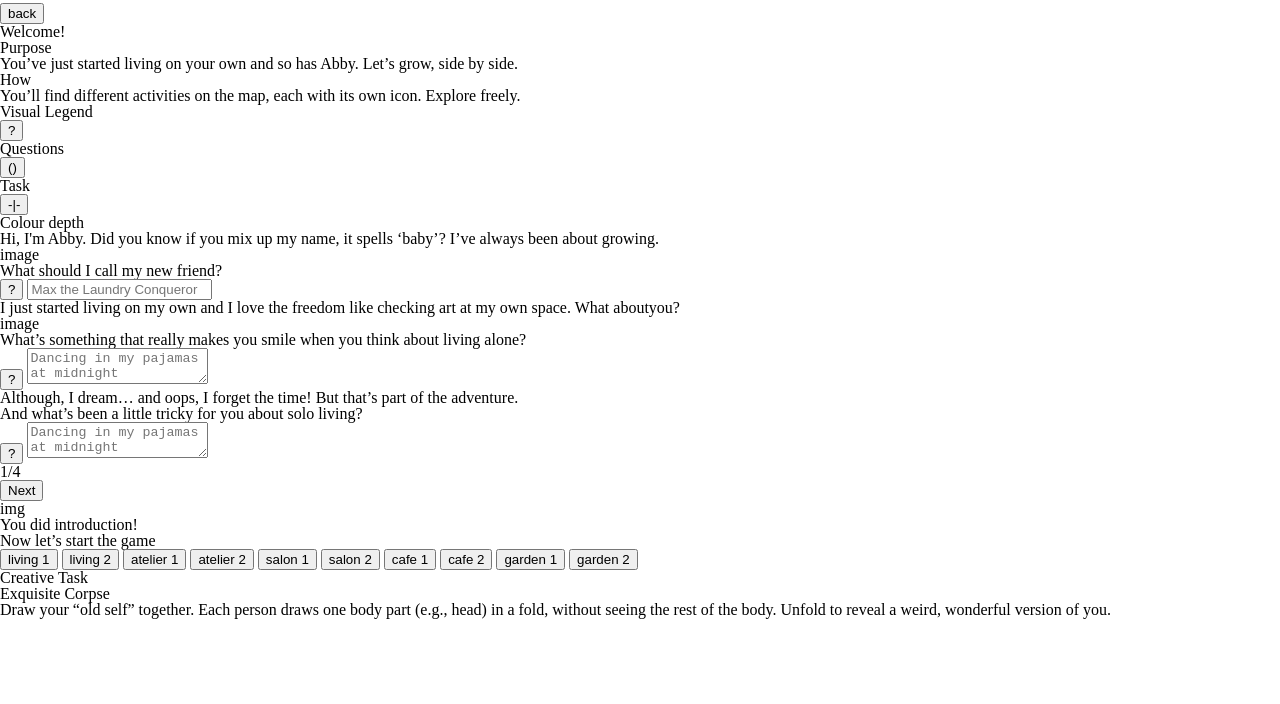
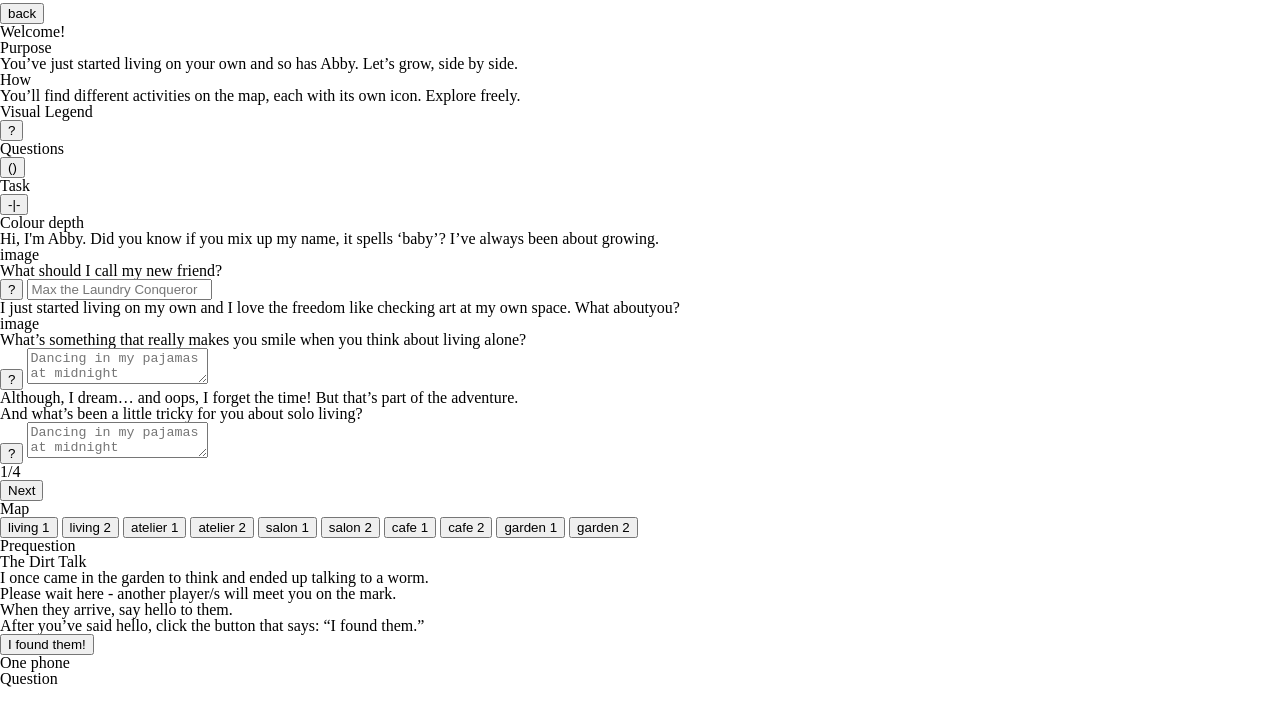
Before and after one commit to rdapkuns/Integration4, a website: page public/game.html in a window 1280 px wide. Both pictures are taken after a click on the button "garden 1". Shown: the part 96-800 px from the top of the page. Drawn offline with Linux system fonts and the light colour scheme.

Commit message:
local storage

```diff
--- a/public/game.html
+++ b/public/game.html
@@ -69,12 +69,7 @@
             </div>
         </section>
         <section class="map">
-            <div>
-                <p>img</p>
-                <p>You did introduction!<br>Now let’s start the game</p>
-            </div>
-        </section>
-        <section class="game">
+            <h2 class="hidden">Map</h2>
             <button data-mark="l1">living 1</button>
             <button data-mark="l1">living 2</button>
             <button data-mark="a1">atelier 1</button>
@@ -85,9 +80,22 @@
             <button data-mark="c2">cafe 2</button>
             <button data-mark="g1">garden 1</button>
             <button data-mark="g2">garden 2</button>
-            <div class="question">
-
-            </div>
+        </section>
+        <section class="prequestion">
+            <h2 class="hidden">Prequestion</h2>
+            <div class="abby_talk"></div>
+            <ul>
+                <li>Please wait here - another player/s will meet you on the mark.</li>
+                <li>When they arrive, say hello to them.</li>
+                <li>After you’ve said hello, click the button that says: “I found them.”</li>
+            </ul>
+            <button class="foundBtn">I found them!</button>
+        </section>
+        <section class="extra_info">
+            <h2 class="hidden">One phone</h2>
+        </section>
+        <section class="question">
+            <h2 class="hidden">Question</h2>
         </section>
     </main>
     <script type="module" src="./scripts/game.js"></script>
--- a/public/scripts/game.js
+++ b/public/scripts/game.js
@@ -1,9 +1,54 @@
+const abbyPretalk = [
+    {
+        mark: "l1",
+        title: "Here we are!",
+        content: "Now you’ll meet a friend of mine - they’re also on a little quest for connection."
+    },
+    {
+        mark: "a1",
+        title: "Sockrifice",
+        content: "I once invented a game where the loser had to fold socks. I lost. On purpose. I like folding socks."
+    },
+    {
+        mark: "s1",
+        title: "Sketchy Business",
+        content: "I once accidentally drew on the museum wall. Now it’s officially called ‘Abby’s First Mural’."
+    },
+    {
+        mark: "c1",
+        title: "Smells Like Trouble",
+        content: "I once lit five candles to feel calm… then panicked , I thought  something burning."
+    },
+    {
+        mark: "c2",
+        title: "Oops, I Did It",
+        content: "I overthought it for three days, did it in five seconds, and survived. Shocking."
+    },
+    {
+        mark: "g1",
+        title: "The Dirt Talk",
+        content: "I once came in the garden to think and ended up talking to a worm."
+    },
+    {
+        mark: "g2",
+        title: "Final Step",
+        content: "When I first arrived, I didn’t know what to grow. So I planted a wish... Now it’s your turn."
+    }
+];
+
 const $question = document.querySelector(".question");
-const $markBtns = document.querySelectorAll(".game button");
+const $markBtns = document.querySelectorAll(".map button");
+const $foundBtn = document.querySelector(".foundBtn");
+const $abbyTalk = document.querySelector(".abby_talk");
 
 let questions = [];
+let mark = null;
+let randomQuestion = null;
+let questionCounter = 0;
 
 const init = () => {
+    const savedCount = localStorage.getItem("questionCounter");
+    questionCounter = savedCount ? parseInt(savedCount) : 0;
     getQuestions();
     console.log($markBtns);
     markButtons();
@@ -26,13 +71,23 @@ const getQuestions = async () => {
 const markButtons = () => {
     $markBtns.forEach(button => {
         button.addEventListener('click', () => {
-            const mark = button.dataset.mark;
-            console.log(mark);
+            mark = button.dataset.mark;
+            const pretalk = abbyPretalk.find(p => p.mark === mark);
             const filtered = questions.filter(q => q.mark === mark);
-            const randomQuestion = filtered[Math.floor(Math.random() * filtered.length)];
+            randomQuestion = filtered[Math.floor(Math.random() * filtered.length)];
             console.log(randomQuestion);
 
-            $question.innerHTML = `
+            $abbyTalk.innerHTML = `
+            <h3>${pretalk.title || "Let's Begin!"}</h3>
+            <p>${pretalk.content || "Ready to dive in?"}</p>
+          `;
+        })
+    })
+    $foundBtn.addEventListener('click', () => {
+        questionCount();
+        if (!randomQuestion) return;
+
+        $question.innerHTML = `
             ${randomQuestion.extra ? `
                 <div>
                  <p>${randomQuestion.extra.title}</p>
@@ -40,15 +95,30 @@ const markButtons = () => {
                   <p>${randomQuestion.extra.description}</p>
                 </div>` : ''}
                 <p class="type">${randomQuestion.type}</p>
+                ${randomQuestion.mark === "a1" ? `<p>Materials are next to the sink.</p>` : ''}
                 <p><strong>${randomQuestion.task}</strong></p>
                 <p>${randomQuestion.content}</p>
                 ${randomQuestion.example ?
-                    `<div><hr>
+                `<div><hr>
                     <p>Example: ${randomQuestion.example}</p>
                     <hr></div>` : ''}
               `;
-        })
-    })
+    });
 }
 
+const questionCount = () => {
+    questionCounter++;
+    localStorage.setItem("questionCounter", questionCounter);
+
+    // progress bar
+    // document.querySelector(".counter")?.textContent = `Completed: ${questionCounter}`;
+}
+
+
+const resetProgress = () => {
+    questionCounter = 0;
+    localStorage.removeItem("questionCounter");
+    // document.querySelector(".counter")?.textContent = `Completed: ${questionCounter}`;
+};
+
 init();
```
